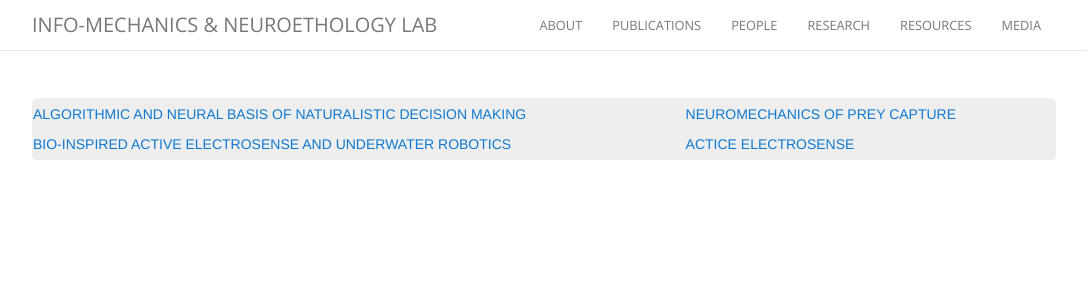
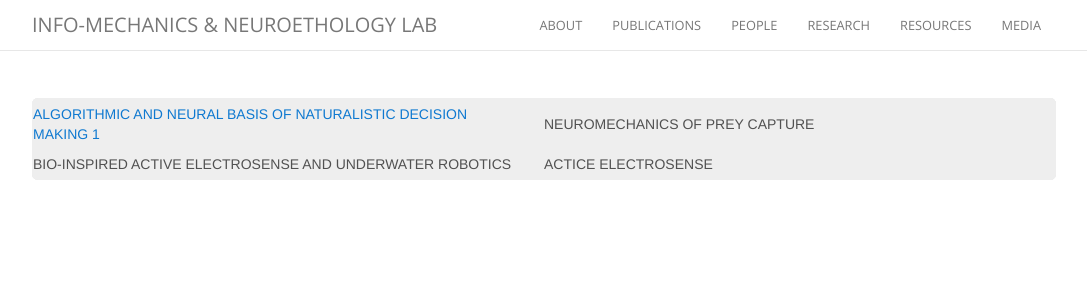
Before and after one commit to maciverlab/maciverlab.github.io, a Jekyll site: the page built from research.html, in a window 1280 px wide. Shown: the top 300 px of the page, without its empty margins (111-1198 px from the left). Built offline with Jekyll 4.4.1, drawn with Linux system fonts in a browser that asks for light colours; nearby versions of some CDN libraries; comment, search, counter and statistics services are not loaded.

Commit message:
Update research.html

```diff
--- a/research.html
+++ b/research.html
@@ -7,11 +7,11 @@
   <section id="top_nav_container">
     <table class="topnav">
       <tr>
-        <td><a class="topnav_ref" href="#">Algorithmic and Neural Basis of Naturalistic Decision Making</a></td>
-        <td><a class="topnav_ref" href="#">Neuromechanics of Prey Capture</a></td>
+        <td width="50%"><a class="topnav_ref" href="#">Algorithmic and Neural Basis of Naturalistic Decision Making 1</a></td>
+        <td width="50%><a class="topnav_ref" href="#">Neuromechanics of Prey Capture</a></td>
       </tr>
-        <td><a class="topnav_ref" href="#">Bio-inspired Active Electrosense and Underwater Robotics</a></td>
-        <td><a class="topnav_ref" href="#">Actice Electrosense</a></td>
+        <td width="50%><a class="topnav_ref" href="#">Bio-inspired Active Electrosense and Underwater Robotics</a></td>
+        <td width="50%><a class="topnav_ref" href="#">Actice Electrosense</a></td>
 
         <!--
         <ul class="top_nav child">
```
